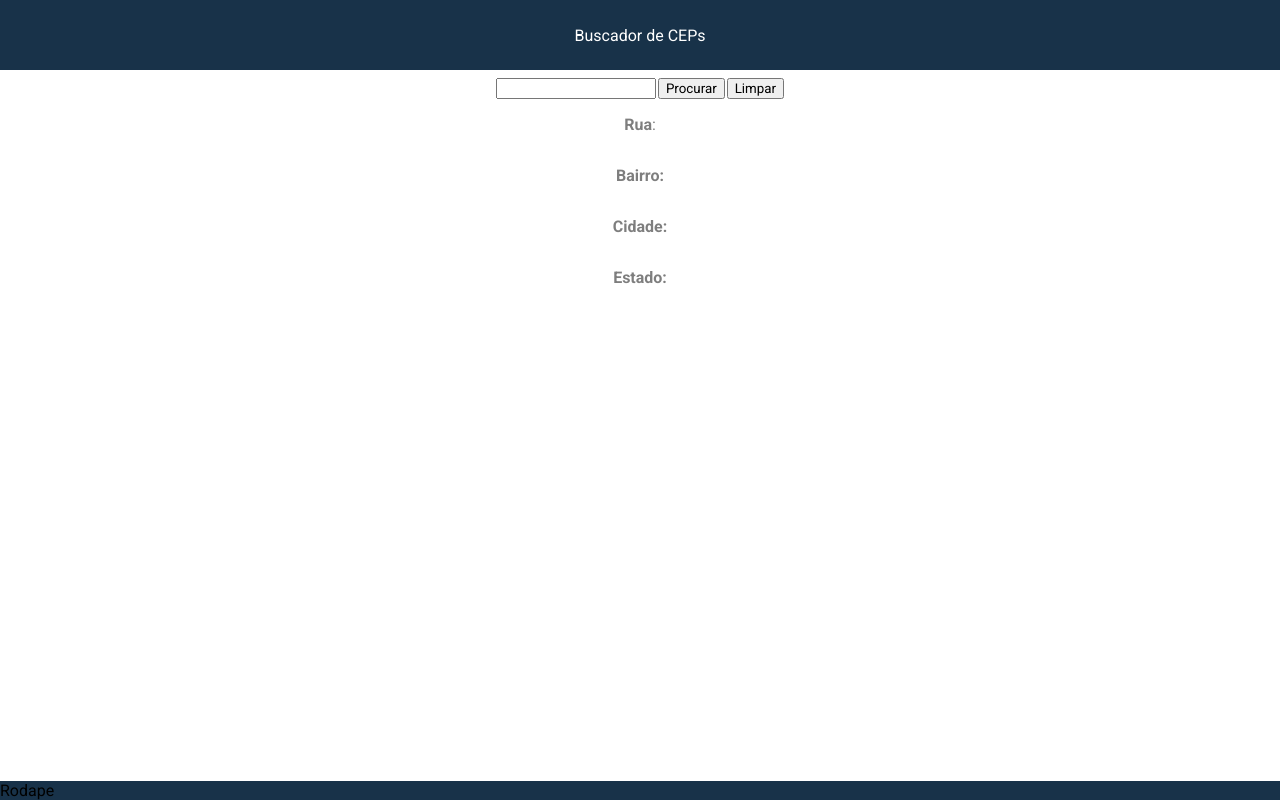
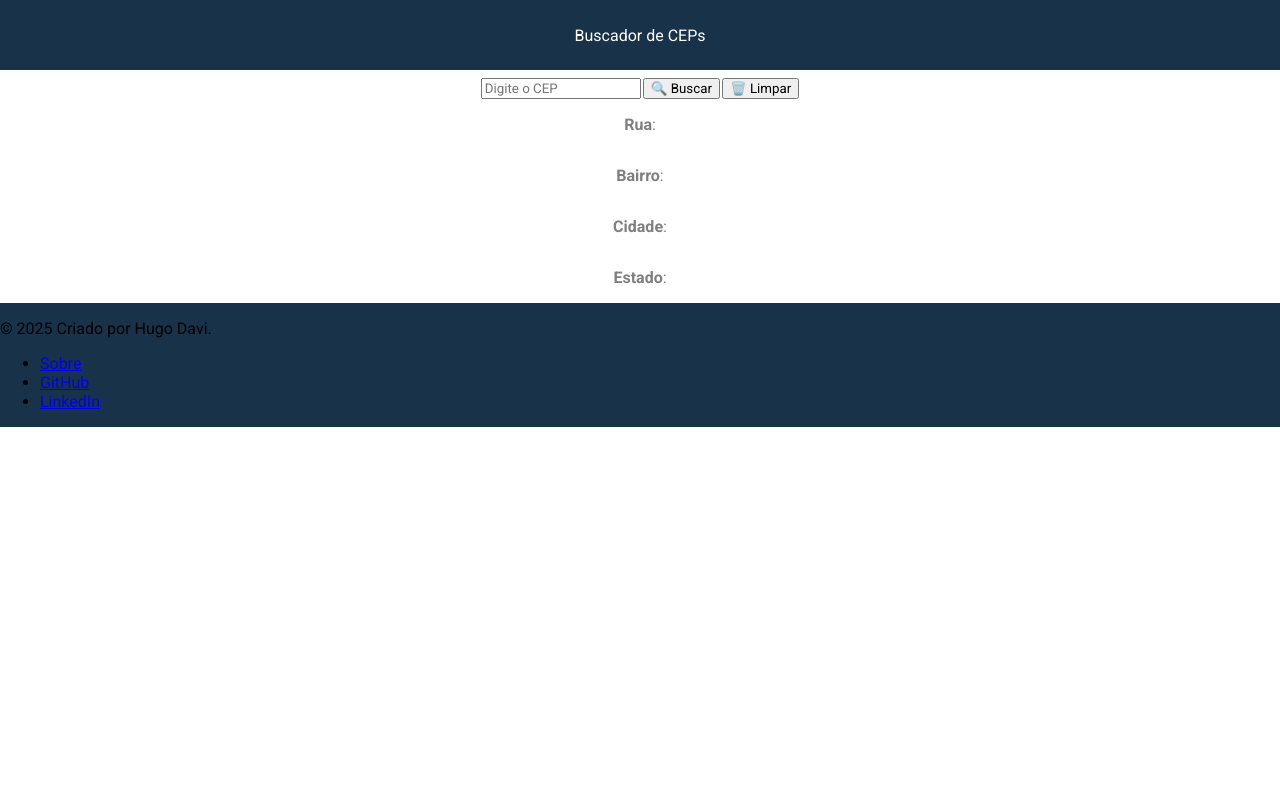
Before and after one commit to HugoDavi777/Buscador-de-CEPs, a plain HTML site: page index.html in a window 1280 px wide. Drawn offline with nearby package versions, Linux system fonts and the light colour scheme.

Commit message:
index.html

```diff
--- a/index.html
+++ b/index.html
@@ -1,28 +1,42 @@
 <!DOCTYPE html>
 <html lang="pt-br">
 <head>
-    <meta charset="UTF-8" />
-    <meta name="viewport" content="width=device-width, initial-scale=1.0" />
+    <meta charset="UTF-8">
+    <meta name="viewport" content="width=device-width, initial-scale=1.0">
     <title>Buscador de CEPs</title>
-    <link rel="stylesheet" href="style.css" />
+    <link rel="stylesheet" href="style.css">
+    <script src="https://cdnjs.cloudflare.com/ajax/libs/jquery/3.6.0/jquery.min.js"></script>
 </head>
 <body>
     <header>Buscador de CEPs</header>
 
+    <div class="container">
         <div class="form">
-      <input id="cep" type="text" />
-      <button onclick="getCepInfo()">Procurar</button>
-      <button onclick="clearCep()">Limpar</button>
+            <input id="cep" type="text" placeholder="Digite o CEP" maxlength="9">
+            <button onclick="getCepInfo()">🔍 Buscar</button>
+            <button onclick="clearCep()">🗑️ Limpar</button>
         </div>
 
         <div class="info">
             <p><b>Rua</b>: <span id="rua"></span></p>
-      <p><b>Bairro:</b> <span id="bairro"></span></p>
-      <p><b>Cidade:</b> <span id="cidade"></span></p>
-      <p><b>Estado:</b> <span id="estado"></span></p>
+            <p><b>Bairro</b>: <span id="bairro"></span></p>
+            <p><b>Cidade</b>: <span id="cidade"></span></p>
+            <p><b>Estado</b>: <span id="estado"></span></p>
+        </div>
+    </div>
+    <div>
+
     </div>
 
-    <footer class="rodape">Rodape</footer>
+    <footer class="footer">
+        <p>&copy; 2025 Criado por Hugo Davi.</p>
+        <ul class="footer-links">
+            <li><a href="#">Sobre</a></li>
+            <li><a href="https://github.com/HugoDavi777">GitHub</a></li>
+            <li><a href="#">LinkedIn</a></li>
+        </ul>
+    </footer>
+
     <script src="script.js"></script>
 </body>
 </html>
```
Lines whose indentation alone changed are shown as unchanged.
